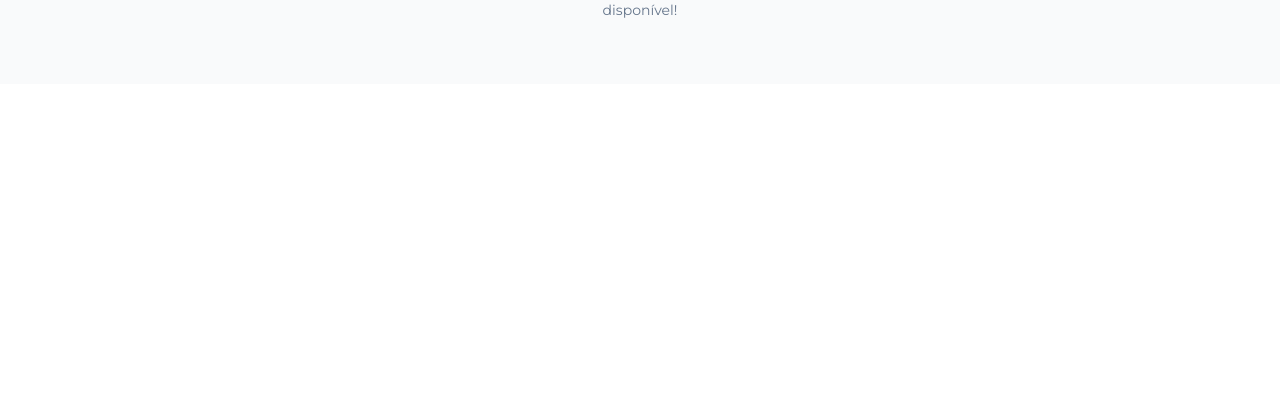
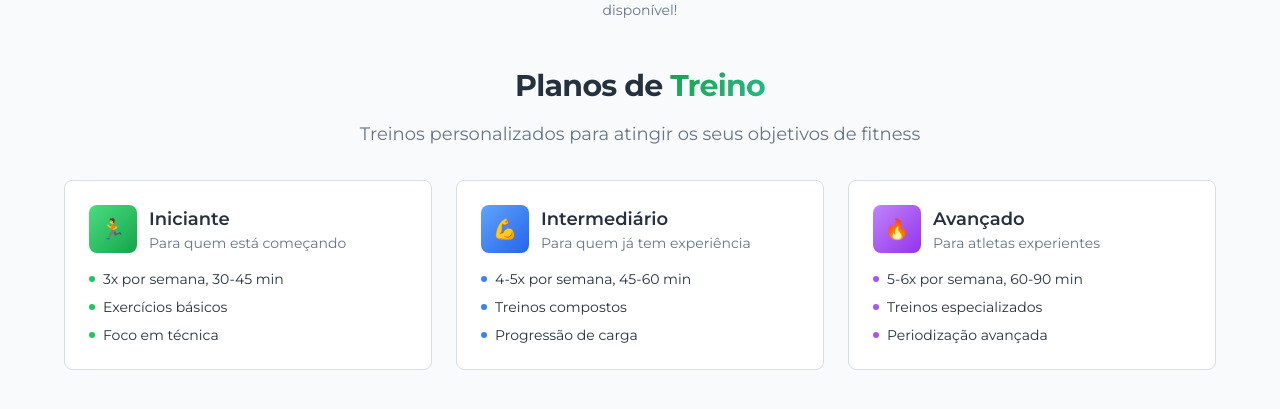
Before and after one commit to thonycs8/zero-gram-journey-log, a React (Vite) app: page /planos in a window 1280 px wide. Shown: the part 819-1228 px from the top of the page. Before the commit the page ends 903 px from the top, so only its background shows below. Built offline with nearby package versions, Linux system fonts and the light colour scheme; no server answers; the database is empty.

Commit message:
Refactor: Update menu and restore training plans
- Changed "Planos" to "VIP" in the navigation menu.
- Restored the training plans section.

```diff
--- a/src/components/NavigationHeader.tsx
+++ b/src/components/NavigationHeader.tsx
@@ -22,7 +22,7 @@ const NavigationHeader = () => {
     { path: '/calculadora', label: t('nav.calculator') },
     { path: '/painel', label: t('nav.dashboard') },
     { path: '/receitas', label: t('nav.recipes') },
-    { path: '/planos', label: t('nav.plans') },
+    { path: '/planos', label: 'VIP' },
     { path: '/blog', label: t('nav.blog') },
     ...(isAdmin ? [{ path: '/admin', label: 'Admin' }] : []),
     ...(isPremium ? [{ path: '/criar', label: 'Criar Conteúdo' }] : []),
--- a/src/pages/Plans.tsx
+++ b/src/pages/Plans.tsx
@@ -37,6 +37,101 @@ const Plans = () => {
         </div>
 
         <PlansCard />
+
+        {/* Seção de Planos de Treino */}
+        <div className="space-y-8">
+          <div className="text-center space-y-4">
+            <h2 className="text-3xl font-bold tracking-tight">
+              Planos de <span className="gradient-primary bg-clip-text text-transparent">Treino</span>
+            </h2>
+            <p className="text-lg text-muted-foreground max-w-2xl mx-auto">
+              Treinos personalizados para atingir os seus objetivos de fitness
+            </p>
+          </div>
+
+          <div className="grid md:grid-cols-2 lg:grid-cols-3 gap-6 max-w-6xl mx-auto">
+            {/* Plano de Treino Iniciante */}
+            <div className="bg-card border rounded-lg p-6 space-y-4 hover:shadow-lg transition-shadow">
+              <div className="flex items-center gap-3">
+                <div className="w-12 h-12 bg-gradient-to-br from-green-400 to-green-600 rounded-lg flex items-center justify-center">
+                  <span className="text-white text-xl">🏃</span>
+                </div>
+                <div>
+                  <h3 className="font-semibold text-lg">Iniciante</h3>
+                  <p className="text-sm text-muted-foreground">Para quem está começando</p>
+                </div>
+              </div>
+              <ul className="space-y-2 text-sm">
+                <li className="flex items-center gap-2">
+                  <span className="w-1.5 h-1.5 bg-green-500 rounded-full"></span>
+                  3x por semana, 30-45 min
+                </li>
+                <li className="flex items-center gap-2">
+                  <span className="w-1.5 h-1.5 bg-green-500 rounded-full"></span>
+                  Exercícios básicos
+                </li>
+                <li className="flex items-center gap-2">
+                  <span className="w-1.5 h-1.5 bg-green-500 rounded-full"></span>
+                  Foco em técnica
+                </li>
+              </ul>
+            </div>
+
+            {/* Plano de Treino Intermediário */}
+            <div className="bg-card border rounded-lg p-6 space-y-4 hover:shadow-lg transition-shadow">
+              <div className="flex items-center gap-3">
+                <div className="w-12 h-12 bg-gradient-to-br from-blue-400 to-blue-600 rounded-lg flex items-center justify-center">
+                  <span className="text-white text-xl">💪</span>
+                </div>
+                <div>
+                  <h3 className="font-semibold text-lg">Intermediário</h3>
+                  <p className="text-sm text-muted-foreground">Para quem já tem experiência</p>
+                </div>
+              </div>
+              <ul className="space-y-2 text-sm">
+                <li className="flex items-center gap-2">
+                  <span className="w-1.5 h-1.5 bg-blue-500 rounded-full"></span>
+                  4-5x por semana, 45-60 min
+                </li>
+                <li className="flex items-center gap-2">
+                  <span className="w-1.5 h-1.5 bg-blue-500 rounded-full"></span>
+                  Treinos compostos
+                </li>
+                <li className="flex items-center gap-2">
+                  <span className="w-1.5 h-1.5 bg-blue-500 rounded-full"></span>
+                  Progressão de carga
+                </li>
+              </ul>
+            </div>
+
+            {/* Plano de Treino Avançado */}
+            <div className="bg-card border rounded-lg p-6 space-y-4 hover:shadow-lg transition-shadow">
+              <div className="flex items-center gap-3">
+                <div className="w-12 h-12 bg-gradient-to-br from-purple-400 to-purple-600 rounded-lg flex items-center justify-center">
+                  <span className="text-white text-xl">🔥</span>
+                </div>
+                <div>
+                  <h3 className="font-semibold text-lg">Avançado</h3>
+                  <p className="text-sm text-muted-foreground">Para atletas experientes</p>
+                </div>
+              </div>
+              <ul className="space-y-2 text-sm">
+                <li className="flex items-center gap-2">
+                  <span className="w-1.5 h-1.5 bg-purple-500 rounded-full"></span>
+                  5-6x por semana, 60-90 min
+                </li>
+                <li className="flex items-center gap-2">
+                  <span className="w-1.5 h-1.5 bg-purple-500 rounded-full"></span>
+                  Treinos especializados
+                </li>
+                <li className="flex items-center gap-2">
+                  <span className="w-1.5 h-1.5 bg-purple-500 rounded-full"></span>
+                  Periodização avançada
+                </li>
+              </ul>
+            </div>
+          </div>
+        </div>
       </div>
     </div>
   );
```
